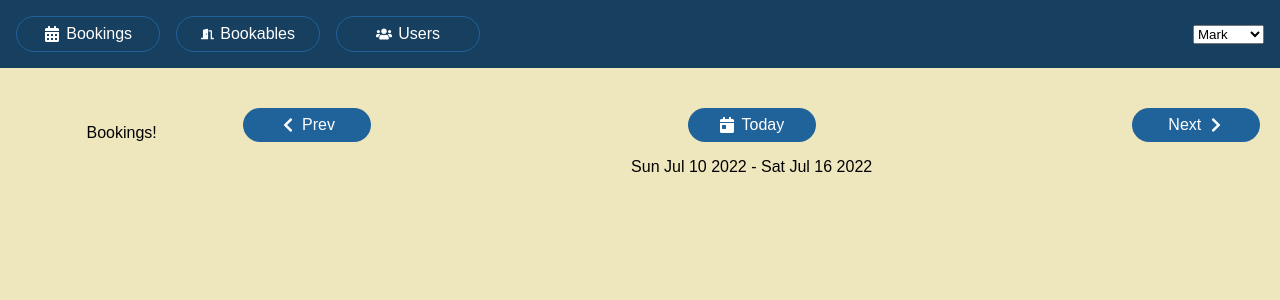
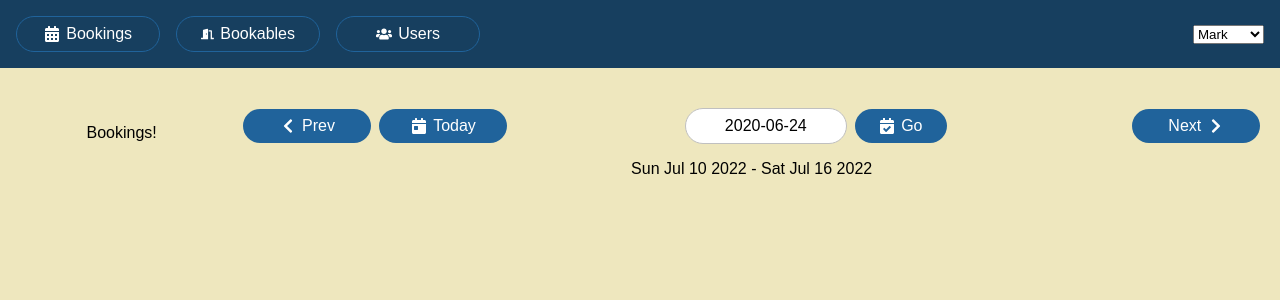
Before and after one commit to oumabaros/BookingsApp, a React app: page /bookings in a window 1280 px wide. Shown: the top 300 px of the page. Built offline with nearby package versions, Linux system fonts and the light colour scheme; data requests are answered from the project's data file.

Commit message:
first commit

```diff
--- a/src/client/components/Bookables/BookablesList.js
+++ b/src/client/components/Bookables/BookablesList.js
@@ -1,4 +1,4 @@
-import React, {useReducer, Fragment,useEffect} from 'react';
+import React, {useReducer, Fragment,useEffect,useRef} from 'react';
 import data from '../../static.json';
 import {FaArrowRight} from "react-icons/fa";
 import Spinner from '../UI/Spinner';
@@ -24,6 +24,8 @@ export default function BookablesList () {
   const bookablesInGroup = bookables.filter(b => b.group === group);
   const bookable = bookablesInGroup[bookableIndex];
   const groups = [...new Set(bookables.map(b => b.group))];
+  const timerRef = useRef(null);
+  const nextButtonRef = useRef();
 
   useEffect(
     ()=>{
@@ -38,6 +40,17 @@ export default function BookablesList () {
         },[]
     );
 
+    useEffect(() => {
+        timerRef.current = setInterval(() => {
+        dispatch({ type: "NEXT_BOOKABLE" });
+        }, 3000);
+        return stopPresentation;
+    }, []);
+
+    function stopPresentation () {
+        clearInterval(timerRef.current);
+    }
+
   function changeGroup (e) {
     dispatch({
       type: "SET_GROUP",
@@ -50,6 +63,7 @@ export default function BookablesList () {
       type: "SET_BOOKABLE",
       payload: selectedIndex
     });
+    nextButtonRef.current.focus();
   }
 
   function nextBookable () {
@@ -97,6 +111,7 @@ export default function BookablesList () {
           <button
             className="btn"
             onClick={nextBookable}
+            ref={nextButtonRef}
             autoFocus
           >
             <FaArrowRight/>
@@ -121,6 +136,9 @@ export default function BookablesList () {
                   />
                   Show Details
                 </label>
+                <button className="btn" onClick={stopPresentation}>
+                    Stop
+                </button>
               </span>
             </div>
 
--- a/src/client/components/Bookings/WeekPicker.js
+++ b/src/client/components/Bookings/WeekPicker.js
@@ -1,12 +1,19 @@
-import React,{useReducer} from "react";
+import React,{useReducer,useRef} from "react";
 import reducer from "./weekReducer";
 import {getWeek} from "../../utils/date-wrangler";
 
 
-import {FaChevronLeft, FaCalendarDay, FaChevronRight} from "react-icons/fa";
+import {FaChevronLeft, FaCalendarDay, FaChevronRight,FaCalendarCheck} from "react-icons/fa";
 
 export default function WeekPicker({date}){
     const [week, dispatch] = useReducer(reducer, date, getWeek);
+    const textboxRef = useRef();
+    function goToDate () {
+        dispatch({
+        type: "SET_DATE",
+        payload: textboxRef.current.value
+        });
+    }
 
     return (
         <div>
@@ -19,6 +26,13 @@ export default function WeekPicker({date}){
                     <FaCalendarDay/>
                     <span>Today</span>
                 </button>
+                <span>
+                    <input type="text" ref={textboxRef}  placeholder="e.g. 2020-09-02" defaultValue="2020-06-24" />
+                    <button className="go btn" onClick={goToDate}>
+                        <FaCalendarCheck/>
+                        <span>Go</span>
+                    </button>
+                </span>
                 <button className="btn" onClick={() => dispatch({type: "NEXT_WEEK"})}>
                     <span>Next</span>
                     <FaChevronRight/>
```
Also changed, not shown: src/client/components/Users/UsersList.js (line endings or trailing spaces).
